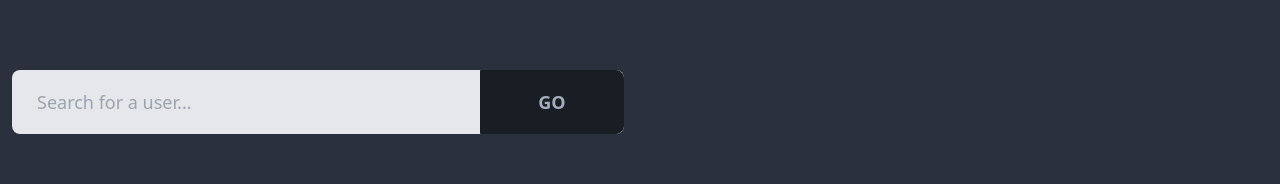
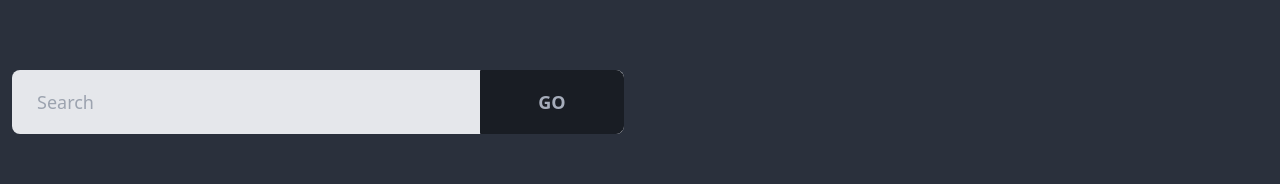
Before and after one commit to MVidicek/github-finder, a React (Create React App) app: page / in a window 1280 px wide. Shown: the part 271-455 px from the top of the page. Built offline with nearby package versions, Linux system fonts and the light colour scheme.

Commit message:
Code cleanup and refactoring

```diff
--- a/src/App.jsx
+++ b/src/App.jsx
@@ -16,16 +16,25 @@ function App() {
         <Router>
           <div className="flex flex-col justify-between h-screen">
             <Navbar />
+
             <main className="container mx-auto px-3 pb-12">
-              <Alert />
               <Routes>
-                <Route path="/" element={<Home />} />
+                <Route
+                  path="/"
+                  element={
+                    <>
+                      <Alert />
+                      <Home />
+                    </>
+                  }
+                />
                 <Route path="/about" element={<About />} />
                 <Route path="/user/:login" element={<User />} />
                 <Route path="/notfound" element={<NotFound />} />
-                <Route path="/*" element={<NotFound />} />
+                <Route path="*" element={<NotFound />} />
               </Routes>
             </main>
+
             <Footer />
           </div>
         </Router>
--- a/src/components/users/UserSearch.jsx
+++ b/src/components/users/UserSearch.jsx
@@ -36,7 +36,7 @@ function UserSearch() {
               <input
                 type="text"
                 className="w-full pr-40 bg-gray-200 input input-lg text-black"
-                placeholder="Search for a user..."
+                placeholder="Search"
                 value={text}
                 onChange={handleChange}
               />
@@ -54,8 +54,8 @@ function UserSearch() {
         <div>
           <button
             type="submit"
+            onClick={() => dispatch({ type: "CLEAR_USERS" })}
             className="btn btn-ghost btn-lg"
-            onClick={() => dispatch({ type: "CLEAR_USERS" })}
           >
             Clear
           </button>
--- a/src/context/github/GithubReducer.js
+++ b/src/context/github/GithubReducer.js
@@ -1,4 +1,4 @@
-const githubReducer = (action, state = {}) => {
+const githubReducer = (state, action) => {
   switch (action.type) {
     case "GET_USERS":
       return {
```
Also changed, not shown: .eslintrc.json.
